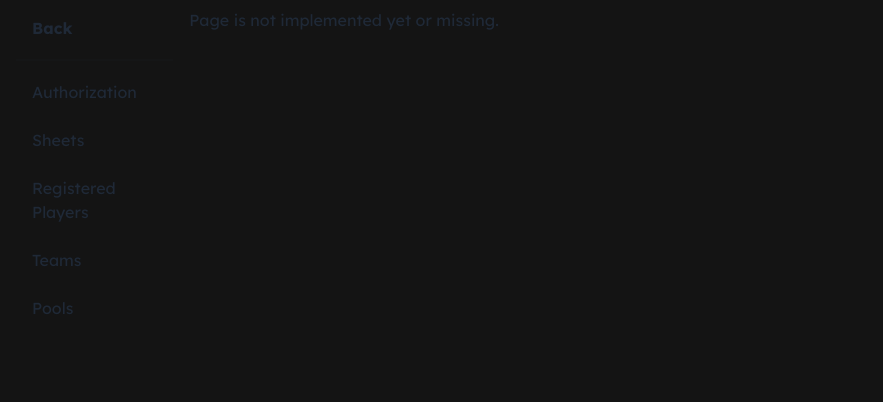
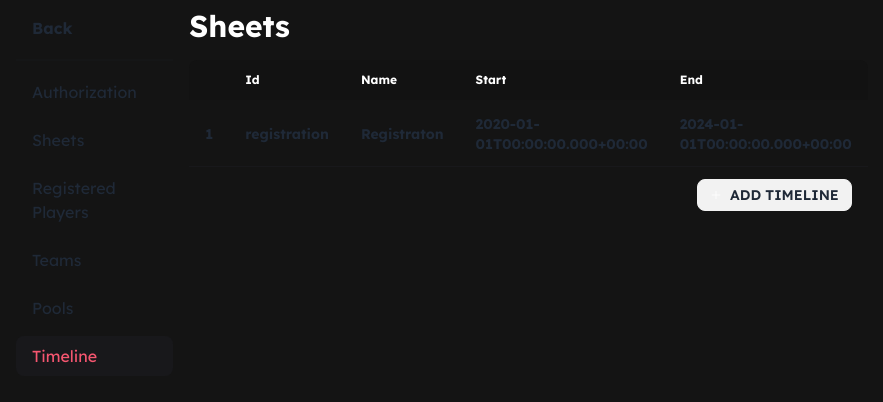
Before and after one commit to Tx-ID/tixosu-v2, a Next.js app: page /admin/timeline in a window 1280 px wide. Shown: the top 402 px of the page, without its empty margins (112-995 px from the left). Built offline with nearby package versions, Linux system fonts and the light colour scheme; no server answers.

Commit message:
new placeholder

```diff
--- /dev/null
+++ b/app/(admin)/admin/timeline/page.js
@@ -0,0 +1,54 @@
+'use client'
+
+import { useSession } from "next-auth/react"
+import { redirect } from "next/navigation"
+import { DateTime, Duration } from 'luxon';
+
+export default function page() {
+    return (
+        <>
+            <h1 className="text-3xl text-white font-bold">Sheets</h1>
+            <table className="mt-4 table rounded-lg bg-[#121212]">
+                <thead>
+                    <tr className="border-dark border-b-2 text-white">
+                        <th></th>
+                        <th>Id</th>
+                        <th>Name</th>
+                        <th>Start</th>
+                        <th>End</th>
+                    </tr>
+                </thead>
+                <tbody>
+                    <tr className="border-zinc-900">
+                        <th className="bg-dark">1</th>
+                        <th className="bg-dark">registration</th>
+                        <th className="bg-dark">Registraton</th>
+                        <th className="bg-dark">{DateTime.fromISO("2020-01-01").toString()}</th>
+                        <th className="bg-dark">{DateTime.fromISO("2024-01-01").toString()}</th>
+                    </tr>
+                    <tr className="border-zinc-900">
+                        <th className="bg-dark"></th>
+                        <th className="bg-dark"></th>
+                        <th className="bg-dark"></th>
+                        <th className="bg-dark"></th>
+                        <th className="bg-dark flex flex-col justify-end items-end">
+                            <a href="#">
+                                <button className="btn btn-sm">
+                                    <svg xmlns="http://www.w3.org/2000/svg" viewBox="0 0 24 24" strokeWidth={1.5} className="w-3 h-3 stroke-white">
+                                        <path strokeLinecap="round" strokeLinejoin="round" d="M12 4.5v15m7.5-7.5h-15" />
+                                    </svg>
+                                    <p>Add Timeline</p>
+                                </button>
+                            </a>
+                        </th>
+                    </tr>
+                    {/* <tr className="border-t-2 border-dark">
+                        <th></th>
+                        <th></th>
+                        <th></th>
+                    </tr> */}
+                </tbody>
+            </table>
+        </>
+    )
+}
--- a/app/(admin)/template.js
+++ b/app/(admin)/template.js
@@ -24,6 +24,7 @@ export default function Template({ children, session }) {
     ["Registered Players", "/admin/registered"],
     ["Teams", "/admin/teams"],
     ["Pools", "/admin/pools"],
+    ["Timeline", '/admin/timeline'],
   ]
 
   return (
```
